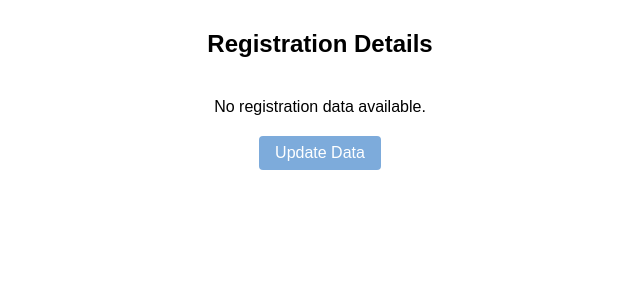
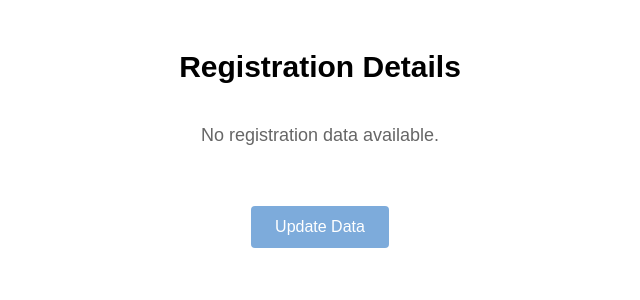
Before and after one commit to solonkonora/user-profile-app, a React (Vite) app: page /details in a window 1280 px wide. Shown: the top 300 px of the page, without its empty margins (320-960 px from the left). Built offline with nearby package versions, Linux system fonts and the light colour scheme.

Commit message:
fix all components and their styles

```diff
--- a/index.html
+++ b/index.html
@@ -3,7 +3,7 @@
   <head>
     <meta charset="UTF-8" />
     <meta name="viewport" content="width=device-width, initial-scale=1.0" />
-    <title>User Profile</title>
+    <title>User Profile Manager</title>
   </head>
   <body>
     <div id="root"></div>
--- a/package.json
+++ b/package.json
@@ -4,7 +4,7 @@
   "version": "0.0.0",
   "type": "module",
   "scripts": {
-    "dev": "vite",
+    "dev": "vite --host 127.0.0.1",
     "build": "vite build",
     "lint": "eslint . --ext js,jsx --report-unused-disable-directives --max-warnings 0",
     "preview": "vite preview"
@@ -24,6 +24,6 @@
     "eslint-plugin-react": "^7.33.2",
     "eslint-plugin-react-hooks": "^4.6.0",
     "eslint-plugin-react-refresh": "^0.4.5",
-    "vite": "^5.0.8"
+    "vite": "^7.1.11"
   }
 }
--- a/src/App.jsx
+++ b/src/App.jsx
@@ -1,38 +1,17 @@
-import React, { useState } from "react";
-// import './App.module.css';
+import React from "react";
 import { BrowserRouter as Router, Routes, Route } from "react-router-dom";
 import RegistrationPage from "./pages/registration";
 import DetailsPage from "./pages/details";
 import ProfileUpdatePage from "./pages/profileUpdate";
 
-
-
-
 const App = () => {
-  // inside the app Component, the usestate hook is used to declear a state variable called profile and its setter function, profile is an object with an initial value of empty strings
-  const [profile, setProfile] = useState({
-    firstName: "",
-    lastName: "",
-    email: "",
-    phoneNumber: "",
-  });
-
-  // this func is defined to update the profile state with the updated profile data
-  const handleProfileUpdate = (updatedProfile) => {
-    setProfile(updatedProfile);
-  };
-
   return (
     <Router>
       <div>
-
         <Routes>
-{/* rather use the page as props */}
           <Route path="/" element={<RegistrationPage />} />
-
-          <Route path="/details" element={<DetailsPage profile={profile} />} />
-
-          <Route path="/profile-update" element={<ProfileUpdatePage profile={profile} onUpdate={handleProfileUpdate} /> }/>
+          <Route path="/details" element={<DetailsPage />} />
+          <Route path="/profile-update" element={<ProfileUpdatePage />} />
         </Routes>
       </div>
     </Router>
--- /dev/null
+++ b/src/pages/details/details.css
@@ -0,0 +1,82 @@
+h1 {
+  font-size: 24px;
+  margin: 0 auto;
+  padding: 30px;
+}
+
+.container {
+  max-width: 800px;
+  margin: 0 auto;
+  padding: 20px;
+}
+
+.text-container {
+  text-align: start;
+  padding: 20px;
+  flex: 1;
+}
+
+.text-container p {
+  margin-bottom: 10px;
+  padding: 10px 0;
+  text-align: start;
+}
+
+.details-container {
+  display: flex;
+  align-items: center;
+  gap: 30px;
+  background-color: #f5f5f5;
+  padding: 30px;
+  border-radius: 8px;
+  box-shadow: 0 2px 8px rgba(0, 0, 0, 0.1);
+  border: 1px solid #ddd;
+  margin: 20px auto;
+}
+
+.image-container {
+  flex-shrink: 0;
+}
+
+.heading {
+  text-align: center;
+}
+
+.user-image {
+  width: 120px;
+  height: 120px;
+  object-fit: cover;
+  border-radius: 50%;
+  border: 3px solid #7dabdb;
+}
+
+.button1 {
+  display: block;
+  margin: 20px auto;
+  padding: 12px 24px;
+  font-size: 16px;
+  background-color: #7dabdb;
+  color: #fff;
+  border: none;
+  border-radius: 4px;
+  cursor: pointer;
+  transition: background-color 0.3s;
+}
+
+.button1:hover {
+  background-color: #6a9acc;
+}
+
+.no-data-message {
+  text-align: center;
+  padding: 40px;
+  color: #666;
+  font-size: 18px;
+}
+
+p {
+  margin-bottom: 10px;
+  margin: 0 auto;
+  padding: 10px 40px;
+  text-align: center;
+}
--- a/src/pages/details/details.module.css
+++ /dev/null
@@ -1,35 +0,0 @@
-h1 {
-  font-size: 24px;
-  margin: 0 auto;
-  padding: 30px;
-}
-
-.details-container {
-  display: flex;
-  align-items: center;
-  background-color: #000;
-  padding: 20px;
-  border-radius: 8px;
-  box-shadow: 0 0 10px rgba(0, 0, 0, 0.1);
-  border: 1px solid #ccc;
-}
-
-.heading {
-  text-align: center;
-}
-
-img {
-  width: 100px;
-  height: 100px;
-  object-fit: cover;
-  border-radius: 50%;
-  margin: 10px auto;
-  display: flex;
-}
-
-p {
-  margin-bottom: 10px;
-  margin: 0 auto;
-  padding: 10px 40px;
-  text-align: center;
-}
--- a/src/pages/details/index.jsx
+++ b/src/pages/details/index.jsx
@@ -1,12 +1,10 @@
-// eslint-disable-next-line no-unused-vars
-import React, { useEffect, useState } from 'react';
-import './details.module.css';
+import './details.css';
 import { useNavigate } from "react-router-dom";
 
 function DetailsPage() {
-  // Retrieve form data from localStorage
+  // retrieve form data from localStorage
   const formData = JSON.parse(localStorage.getItem("formData"));
-  const userImage = localStorage.getItem("userImage"); // Retrieve the stored image data
+  const userImage = localStorage.getItem("userImage");
 
   const navigate = useNavigate();
 
@@ -20,9 +18,8 @@ function DetailsPage() {
       <h1 className="heading">Registration Details</h1>
       {formData ? (
         <div className="details-container">
-          {userImage && ( // Display the stored image if available
+          {userImage && (
             <div className="image-container">
-              {/* <p><strong className="image-heading">Profile Image</strong></p> */}
               <img src={userImage} alt="user image" className="user-image" />
             </div>
           )}
```
Also changed, not shown: src/pages/profileUpdate/index.jsx (+7 -17 lines), src/pages/registration/index.jsx (+7 -8 lines), src/pages/profileUpdate/update.css (renamed from src/pages/profileUpdate/update.module.css), src/pages/registration/registration.css (renamed from src/pages/registration/registration.module.css), 2 other files (tests, documents, lock files or other folders).
